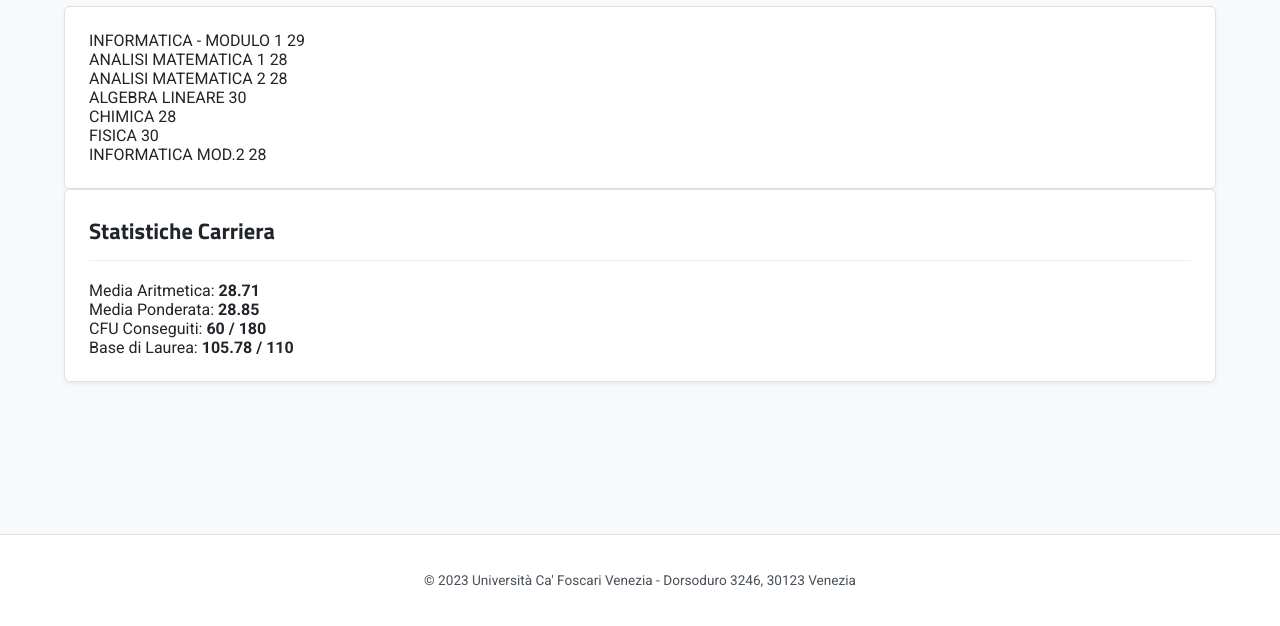
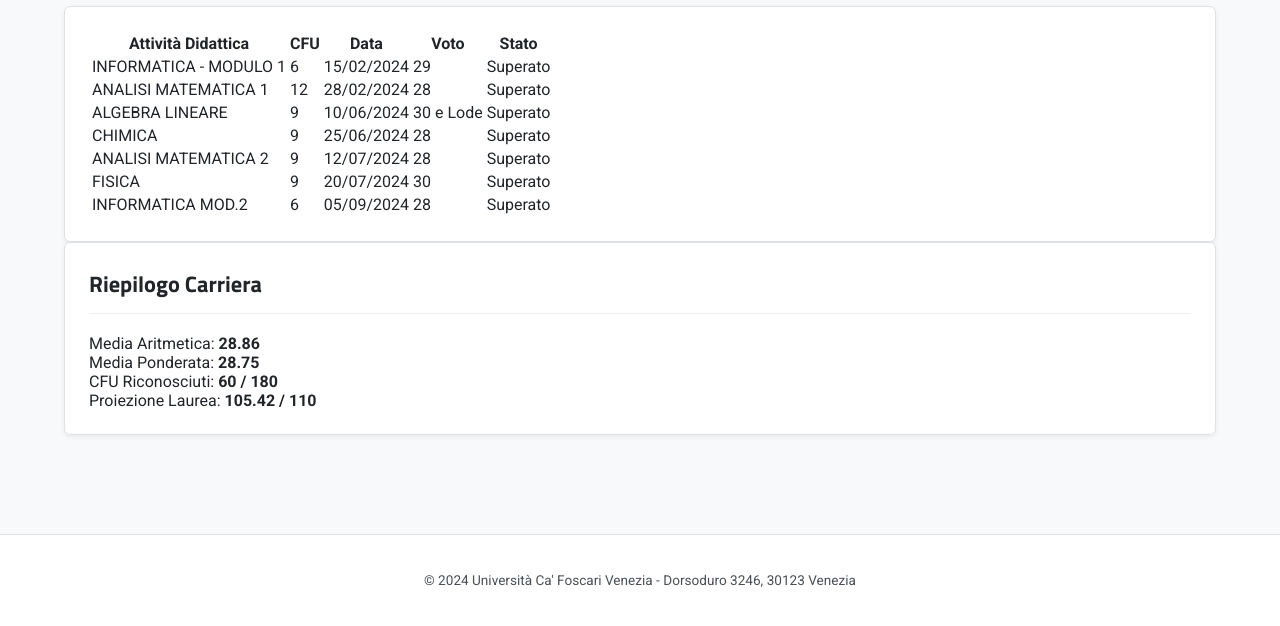
Before and after one commit to unica3foscari/portalestudenti, a plain HTML site: page libretto.html in a window 1280 px wide. Shown: the part 174-800 px from the top of the page. Drawn offline with Linux system fonts and the light colour scheme.

Commit message:
Update libretto.html

```diff
--- a/libretto.html
+++ b/libretto.html
@@ -3,7 +3,7 @@
 <head>
     <meta charset="UTF-8">
     <meta name="viewport" content="width=device-width, initial-scale=1.0">
-    <title>Libretto Online - Area Riservata</title>
+    <title>Libretto Ufficiale - Area Riservata</title>
     <link rel="preconnect" href="https://fonts.googleapis.com">
     <link rel="preconnect" href="https://fonts.gstatic.com" crossorigin>
     <link href="https://fonts.googleapis.com/css2?family=Roboto:wght@400;500;700&family=Titillium+Web:wght@600;700&display=swap" rel="stylesheet">
@@ -12,68 +12,95 @@
 <body>
     <header class="main-header">
         <div class="container">
-            <a href="dashboard.html">
-                <img src="logo.png" alt="Logo Università Ca' Foscari Venezia" class="header-logo">
-            </a>
+            <a href="dashboard.html"><img src="logo.png" alt="Logo Università Ca' Foscari Venezia" class="header-logo"></a>
             <div class="user-info">
                 <span>Benvenuto, lorenzosegale</span>
                 <a href="index.html" class="logout-btn">Logout</a>
             </div>
         </div>
     </header>
-
     <main>
         <div class="container content-page">
             <a href="dashboard.html" class="back-link">&larr; Torna alla Dashboard</a>
-            <h1>Libretto Online</h1>
-
-            <div class="libretto-container card">
-                <!-- Esami e voti dall'immagine -->
-                <div class="exam-row">
-                    <span class="exam-name">INFORMATICA - MODULO 1</span>
-                    <span class="exam-grade">29</span>
-                </div>
-                <div class="exam-row">
-                    <span class="exam-name">ANALISI MATEMATICA 1</span>
-                    <span class="exam-grade">28</span>
-                </div>
-                <div class="exam-row">
-                    <span class="exam-name">ANALISI MATEMATICA 2</span>
-                    <span class="exam-grade">28</span>
-                </div>
-                <div class="exam-row">
-                    <span class="exam-name">ALGEBRA LINEARE</span>
-                    <span class="exam-grade passed">30</span>
-                </div>
-                <div class="exam-row">
-                    <span class="exam-name">CHIMICA</span>
-                    <span class="exam-grade">28</span>
-                </div>
-                <div class="exam-row">
-                    <span class="exam-name">FISICA</span>
-                    <span class="exam-grade passed">30</span>
-                </div>
-                <div class="exam-row">
-                    <span class="exam-name">INFORMATICA MOD.2</span>
-                    <span class="exam-grade">28</span>
-                </div>
+            <h1>Libretto Ufficiale</h1>
+            <div class="card">
+                <table class="content-table libretto-table">
+                    <thead>
+                        <tr>
+                            <th>Attività Didattica</th>
+                            <th>CFU</th>
+                            <th>Data</th>
+                            <th>Voto</th>
+                            <th>Stato</th>
+                        </tr>
+                    </thead>
+                    <tbody>
+                        <tr>
+                            <td>INFORMATICA - MODULO 1</td>
+                            <td>6</td>
+                            <td>15/02/2024</td>
+                            <td class="voto-superato">29</td>
+                            <td class="status-ok">Superato</td>
+                        </tr>
+                        <tr>
+                            <td>ANALISI MATEMATICA 1</td>
+                            <td>12</td>
+                            <td>28/02/2024</td>
+                            <td class="voto-superato">28</td>
+                            <td class="status-ok">Superato</td>
+                        </tr>
+                        <tr>
+                            <td>ALGEBRA LINEARE</td>
+                            <td>9</td>
+                            <td>10/06/2024</td>
+                            <td class="voto-lode">30 e Lode</td>
+                            <td class="status-ok">Superato</td>
+                        </tr>
+                         <tr>
+                            <td>CHIMICA</td>
+                            <td>9</td>
+                            <td>25/06/2024</td>
+                            <td class="voto-superato">28</td>
+                            <td class="status-ok">Superato</td>
+                        </tr>
+                        <tr>
+                            <td>ANALISI MATEMATICA 2</td>
+                            <td>9</td>
+                            <td>12/07/2024</td>
+                            <td class="voto-superato">28</td>
+                            <td class="status-ok">Superato</td>
+                        </tr>
+                        <tr>
+                            <td>FISICA</td>
+                            <td>9</td>
+                            <td>20/07/2024</td>
+                            <td class="voto-superato">30</td>
+                            <td class="status-ok">Superato</td>
+                        </tr>
+                        <tr>
+                            <td>INFORMATICA MOD.2</td>
+                            <td>6</td>
+                            <td>05/09/2024</td>
+                            <td class="voto-superato">28</td>
+                            <td class="status-ok">Superato</td>
+                        </tr>
+                    </tbody>
+                </table>
             </div>
-
             <div class="summary-stats card">
-                <h2>Statistiche Carriera</h2>
+                <h2>Riepilogo Carriera</h2>
                 <div class="stats-grid">
-                    <div><span>Media Aritmetica:</span> <strong>28.71</strong></div>
-                    <div><span>Media Ponderata:</span> <strong>28.85</strong></div>
-                    <div><span>CFU Conseguiti:</span> <strong>60 / 180</strong></div>
-                    <div><span>Base di Laurea:</span> <strong>105.78 / 110</strong></div>
+                    <div><span>Media Aritmetica:</span> <strong>28.86</strong></div>
+                    <div><span>Media Ponderata:</span> <strong>28.75</strong></div>
+                    <div><span>CFU Riconosciuti:</span> <strong>60 / 180</strong></div>
+                    <div><span>Proiezione Laurea:</span> <strong>105.42 / 110</strong></div>
                 </div>
             </div>
         </div>
     </main>
-
     <footer class="main-footer">
         <div class="container">
-            <p>&copy; 2023 Università Ca' Foscari Venezia - Dorsoduro 3246, 30123 Venezia</p>
+            <p>&copy; 2024 Università Ca' Foscari Venezia - Dorsoduro 3246, 30123 Venezia</p>
         </div>
     </footer>
 </body>
```
